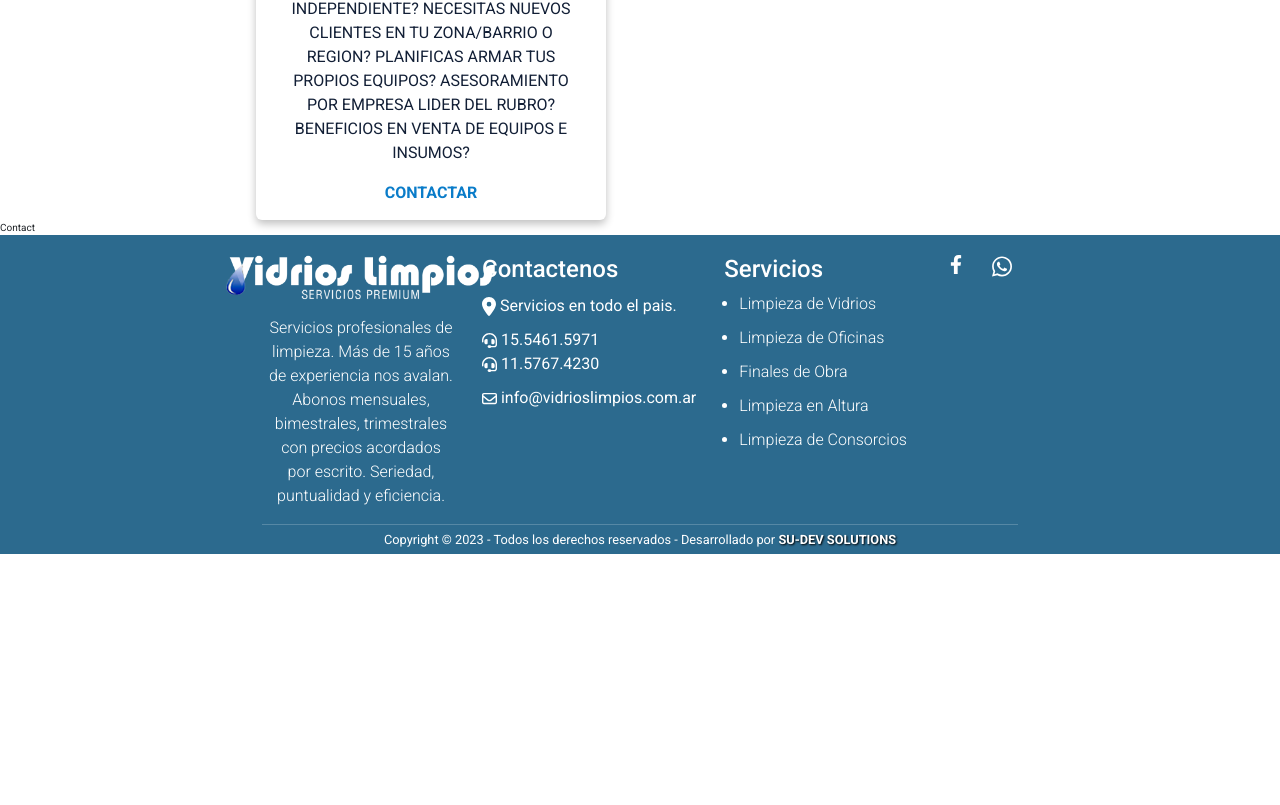
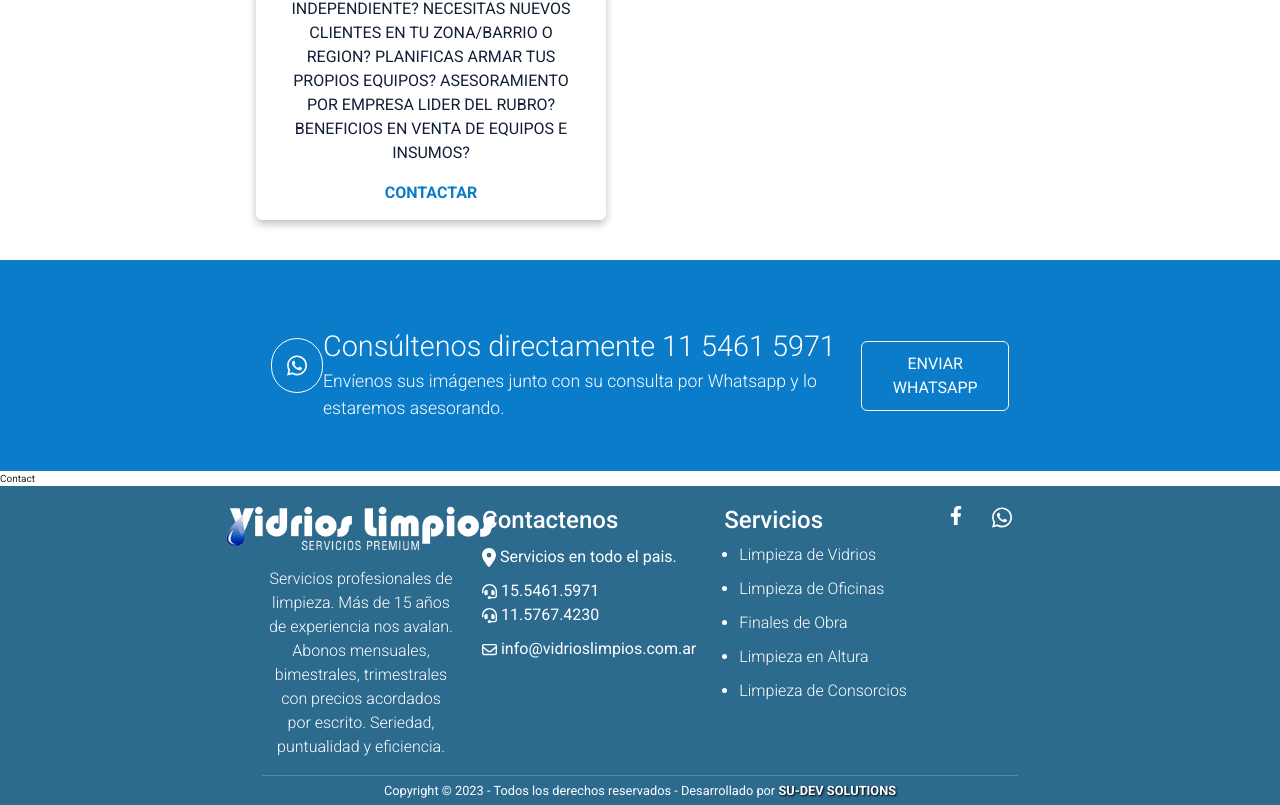
Before and after one commit to arielituzzz/vidrios-limpios, a React (Create React App) app: page /#/ in a window 1280 px wide. Shown: the part 2139-2944 px from the top of the page. Before the commit the page ends 2693 px from the top, so only its background shows below. Built offline with nearby package versions, Linux system fonts and the light colour scheme.

Commit message:
Agregado el primer separador en el HOME

```diff
--- a/src/components/main/home/Home.jsx
+++ b/src/components/main/home/Home.jsx
@@ -3,12 +3,14 @@ import "./_home.scss";
 import Contact from "./contact/Contact";
 import CarouselPresentation from "./carouselPresentation/CarouselPresentation";
 import Cards from "./cards/Cards";
+import Separator1 from "./cards/separators/Separator1";
 
 const Home = () => {
   return (
     <div className="home">
       <CarouselPresentation />
       <Cards />
+      <Separator1 />
       <Contact />
     </div>
   );
--- a/src/components/main/home/cards/card/_card.scss
+++ b/src/components/main/home/cards/card/_card.scss
@@ -29,6 +29,10 @@
   }
 }
 
+.card:hover {
+  box-shadow: 10px 10px 5px rgba(silver, 0.5), -10px -10px 5px rgba(silver, 0.5);
+}
+
 /* DESKTOP ······················································································································· */
 @media (min-width: 1024px) {
   .card {
--- /dev/null
+++ b/src/components/main/home/cards/separators/Separator1.jsx
@@ -0,0 +1,46 @@
+import React from "react";
+import "./separators.scss";
+import iconWhatsapp from "../../../../../assets/imgs/icons/whatsapp.svg";
+import { Contact } from "../../../../../assets/data";
+
+const Separator1 = () => {
+  return (
+    <div className="separator1">
+      <div className="separator1__content">
+        <div className="separator1__content__row1">
+          <img
+            src={iconWhatsapp}
+            alt="iconWhatsapp"
+            className="separator1__content__row1__icon"
+          />
+        </div>
+        <div className="separator1__content__row2">
+          <p className="separator1__content__row2__text1">
+            Consúltenos directamente 11 5461 5971
+          </p>
+          <p className="separator1__content__row2__text2">
+            Envíenos sus imágenes junto con su consulta por Whatsapp y lo
+            estaremos asesorando.
+          </p>
+        </div>
+        <div className="separator1__content__row3">
+          <button
+            type="button"
+            className="btn btn-outline-light separator1__content__row3__btn"
+          >
+            <a
+              href={Contact.whatsApp}
+              target="_blank"
+              rel="noreferrer"
+              className="text-decoration-none text-white"
+            >
+              ENVIAR WHATSAPP
+            </a>
+          </button>
+        </div>
+      </div>
+    </div>
+  );
+};
+
+export default Separator1;
--- /dev/null
+++ b/src/components/main/home/cards/separators/separators.scss
@@ -0,0 +1,74 @@
+@import "../../../../../assets/index.scss";
+
+.separator1 {
+  margin-top: 40px;
+  background-color: $blueLight;
+  padding: 50px 40px;
+  color: white;
+  &__content {
+    padding: 0px 15px;
+    display: flex;
+    flex-direction: column;
+    align-items: center;
+    justify-content: center;
+    &__row1 {
+      border: 1px solid white;
+      border-radius: 100px;
+      padding: 15px;
+      &__icon {
+        width: 20px;
+      }
+    }
+    &__row2 {
+      margin-top: 15px;
+      &__text1 {
+        margin: 0;
+        font-size: 1.8rem;
+        text-align: center;
+        font-weight: 200;
+      }
+      &__text2 {
+        margin: 0;
+        font-size: 1.1rem;
+        text-align: center;
+        font-weight: 300;
+      }
+    }
+
+    &__row3 {
+      margin-top: 20px;
+      &__btn {
+        padding: 10px 20px;
+      }
+      &__btn:hover {
+        background-color: rgb(101, 209, 101);
+        border: 1px solid rgb(101, 209, 101);
+        transition: 0.5s;
+      }
+    }
+  }
+}
+
+/* DESKTOP ······················································································································· */
+@media (min-width: 1024px) {
+  .separator1 {
+    display: flex;
+    justify-content: center;
+    padding: 50px 0px;
+    &__content {
+      width: 60%;
+      flex-direction: row;
+      justify-content: space-between;
+      &__row1 {
+      }
+      &__row2 {
+        &__text1 {
+          text-align: start;
+        }
+        &__text2 {
+          text-align: start;
+        }
+      }
+    }
+  }
+}
```
Also changed, not shown: src/components/main/home/cards/separators/Separator2.jsx (added, +8 -0 lines).
